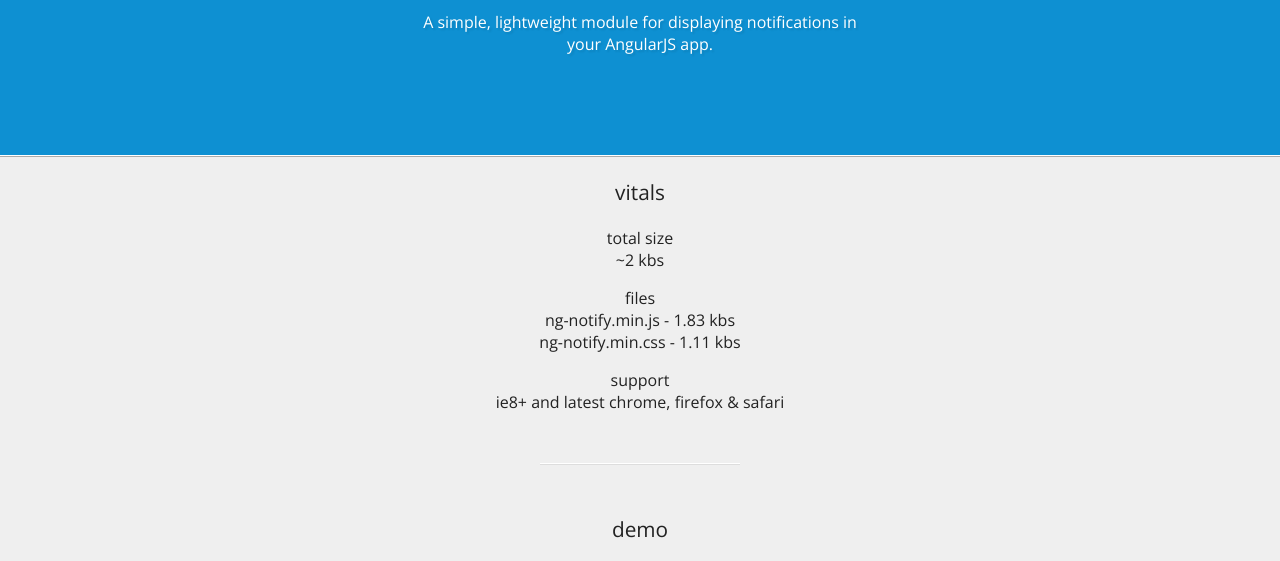
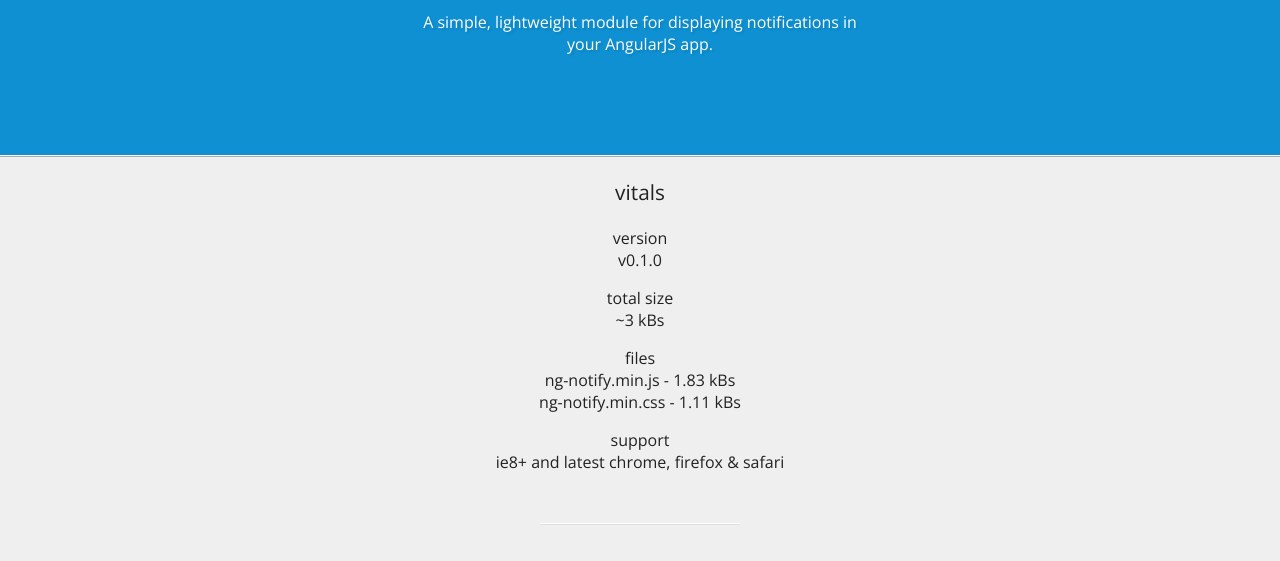
Before and after one commit to matowens/ng-notify, a website: page demo/index.html in a window 1280 px wide. Shown: the part 183-744 px from the top of the page. Drawn offline with nearby package versions, Linux system fonts and the light colour scheme; a web font is replaced by a local one.

Commit message:
Updated vitals.

```diff
--- a/demo/index.html
+++ b/demo/index.html
@@ -27,10 +27,13 @@
     <div class="main">
         <h3>vitals</h3>
         <ul>
-            <li>total size<br>~2 kbs</li>
+            <li>version<br>v0.1.0</li>
         </ul>
         <ul>
-            <li>files<br>ng-notify.min.js - 1.83 kbs<br>ng-notify.min.css - 1.11 kbs</li>
+            <li>total size<br>~3 kBs</li>
+        </ul>
+        <ul>
+            <li>files<br>ng-notify.min.js - 1.83 kBs<br>ng-notify.min.css - 1.11 kBs</li>
         </ul>
         <ul>
             <li>support<br>ie8+ and latest chrome, firefox & safari</li>
```
